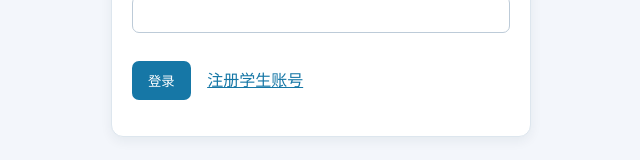
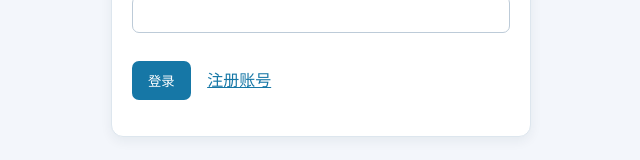
Before and after one commit to EEKK2233/hdsx, a Vue app in the folder frontend/: page /login in a window 1280 px wide. Shown: the part 349-509 px from the top of the page, without its empty margins (319-959 px from the left). Built offline with nearby package versions, Linux system fonts and the light colour scheme.

Commit message:
fix: 统一多角色注册入口并同步项目文档

```diff
--- a/frontend/src/views/LoginView.vue
+++ b/frontend/src/views/LoginView.vue
@@ -1,2 +1,2 @@
 <script setup lang="ts">import{ref}from'vue';import{useRouter}from'vue-router';import{useAuthStore}from'../stores/auth';const username=ref('');const password=ref('');const error=ref('');const auth=useAuthStore(),router=useRouter();async function submit(){try{await auth.login(username.value,password.value);router.push('/')}catch(e:any){error.value=e.message}}</script>
-<template><div class="login card"><h1>AI 教育智能体</h1><p>请使用教师、学生、家长或管理员账号登录。</p><form @submit.prevent="submit"><label>用户名</label><input v-model="username" required><label>密码</label><input v-model="password" type="password" required><p class="error">{{error}}</p><button>登录</button> <router-link to="/register">注册学生账号</router-link></form></div></template>
+<template><div class="login card"><h1>AI 教育智能体</h1><p>请使用教师、学生、家长或管理员账号登录。</p><form @submit.prevent="submit"><label>用户名</label><input v-model="username" required><label>密码</label><input v-model="password" type="password" required><p class="error">{{error}}</p><button>登录</button> <router-link to="/register">注册账号</router-link></form></div></template>
```
Also changed, not shown: 2 other files (tests, documents, lock files or other folders).
